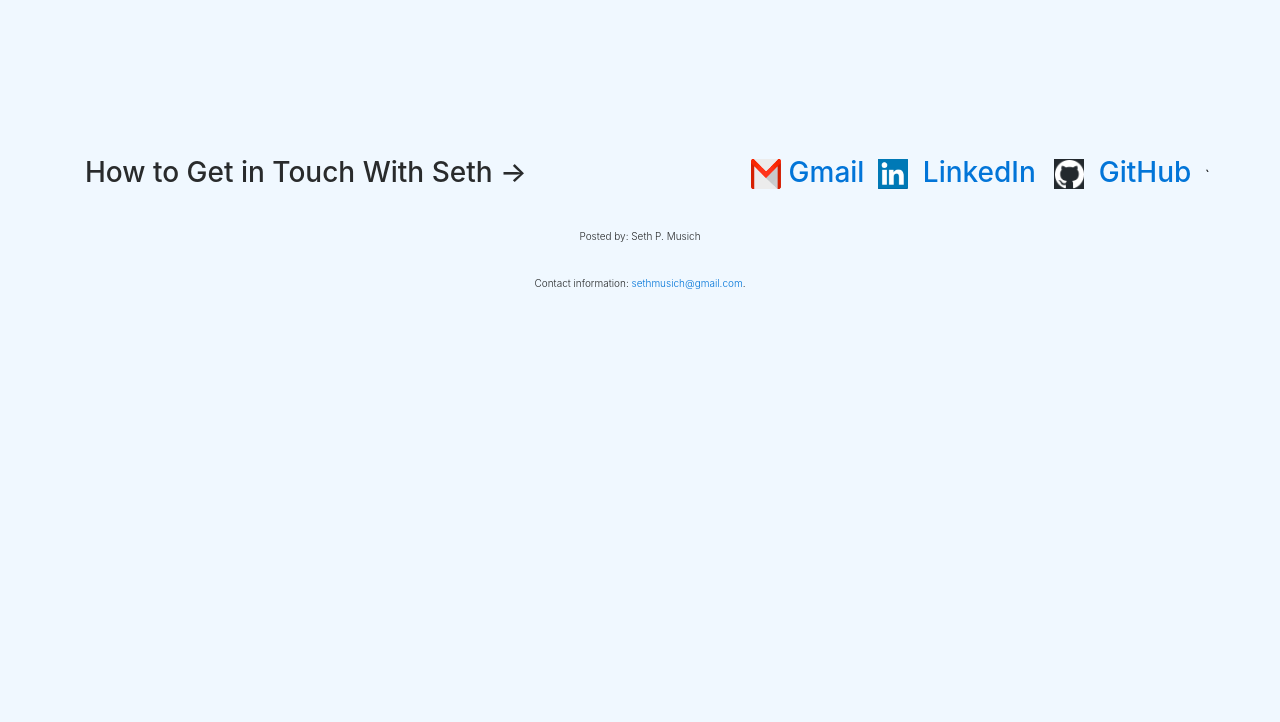
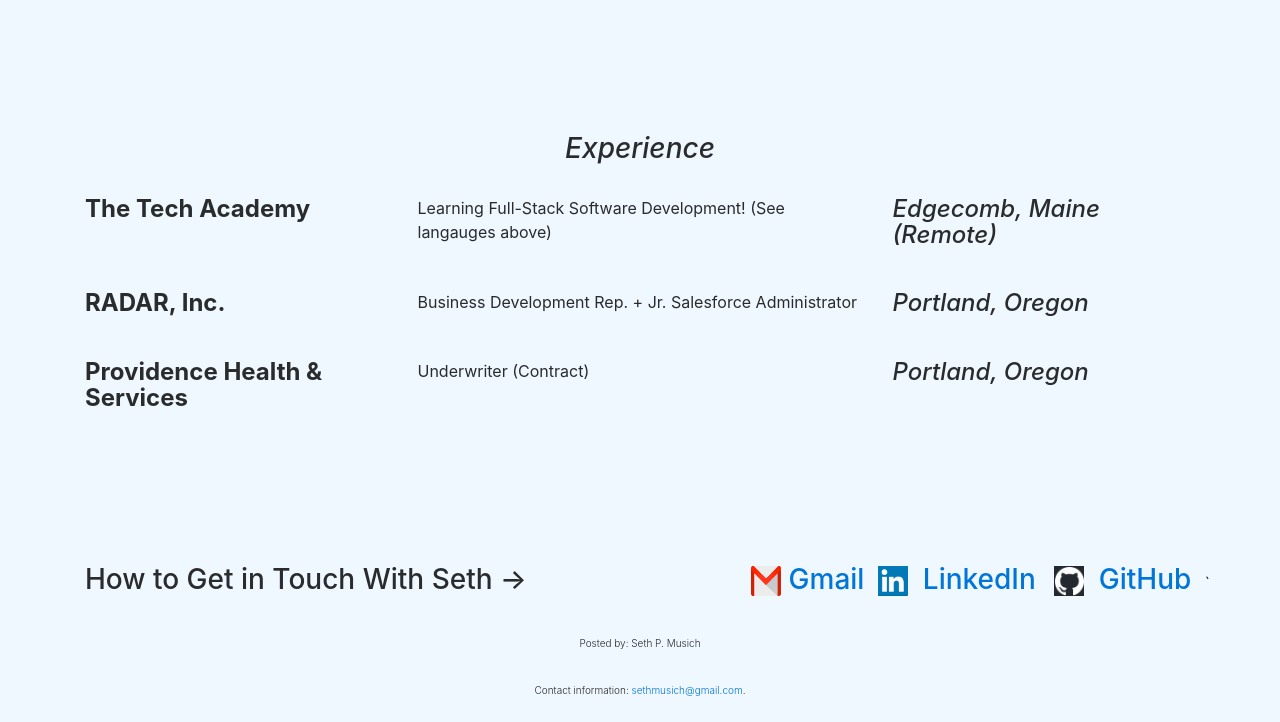
Before and after one commit to sethmusich/sethmusich.github.io, a plain HTML site: page index.html in a window 1280 px wide. Shown: the part 1046-1768 px from the top of the page. Before the commit the page ends 1361 px from the top, so only its background shows below. Drawn offline with nearby package versions, Linux system fonts and the light colour scheme; a script that the page names is missing.

Commit message:
updated navbar, added experience section

```diff
--- a/index.html
+++ b/index.html
@@ -32,11 +32,17 @@
   <div class="collapse navbar-collapse" id="navbarSupportedContent">
     <ul class="navbar-nav mr-auto">
       <li class="nav-item active">
-                <a class="nav-link" href="#home">Home <span class="sr-only">(current)</span></a>
+        <a class="nav-link" href="#home">Home<span class="sr-only">(current)</span></a>
       </li>
+
       <li class="nav-item">
         <a class="nav-link" href="#skills">Skills</a>
       </li>
+
+      <li class="nav-item">
+        <a class="nav-link" href="#experience">Experience</a>
+      </li>
+
           <li class="nav-item">
         <a class="nav-link" href="#contact">Contact</a>
       </li>
@@ -66,9 +72,8 @@
 
      <!-- Skills -->
 
-
+ <div id="skills">
       <div class="container">
-
           <div class="row">
             <div class="col-md-4">
               <h3>About Seth</h3>
@@ -115,19 +120,65 @@
             </div>
           </div>
       </div>
-
+</div>
 
       <!-- /Skills -->
 
+      <!-- Experience -->
+
+<br><br> <br><br><br><h3><em><center>Experience</center></em></h3><br>
+<div id="experience">
+
+    <div class="container">
+        <div class="row">
+            <div class="col">
+            <h4><strong>The Tech Academy</strong></h4>
+            </div>
+
+            <div class="col-5">
+            Learning Full-Stack Software Development! (See langauges above)
+            </div>
+
+            <div class="col">
+            <i><h4>Edgecomb, Maine (Remote)</h4></i>
+            </div>
+        </div>
+<p></p><p></p>
+        <div class="row">
+            <div class="col">
+           <h4><strong>RADAR, Inc.</strong></h4>
+            </div>
+            <div class="col-5">
+            Business Development Rep. + Jr. Salesforce Administrator
+            </div>
+            <div class="col">
+            <i><h4>Portland, Oregon</h4></i>
+            </div>
+        </div>
+<p></p><p></p>
+        <div class="row">
+            <div class="col">
+            <h4><strong>Providence Health & Services</strong></h4>
+            </div>
+            <div class="col-5">
+            Underwriter (Contract)
+            </div>
+            <div class="col">
+            <i><h4>Portland, Oregon</h4></i>
+            </div>
+        </div>
+    </div>
+</div>
 
 
+
+        <!-- Experience -->
 
 
       <!-- Contact -->
 
    <br><br><br><br><br><br>
-
-  <section id="#contact">
+<div id="contact">
     <div class="container">
             <div class="row">
                 <div class="col">
@@ -147,8 +198,10 @@
                 </div>
             </div>
         </div>
+    </div>
 
-</section>
+</div>
+
 
      <!-- Contact -->
 
@@ -160,7 +213,7 @@
         <footer>
             <div class="footer">
               <p>Posted by: Seth P. Musich</p>
-              <p>Contact information: <a href="mailto:someone@example.com">
+              <p>Contact information: <a href="mailto:sethmusich@gmail.com">
               sethmusich@gmail.com</a>.</p>
             </div>
         </footer>
```
Lines whose indentation alone changed are shown as unchanged.
